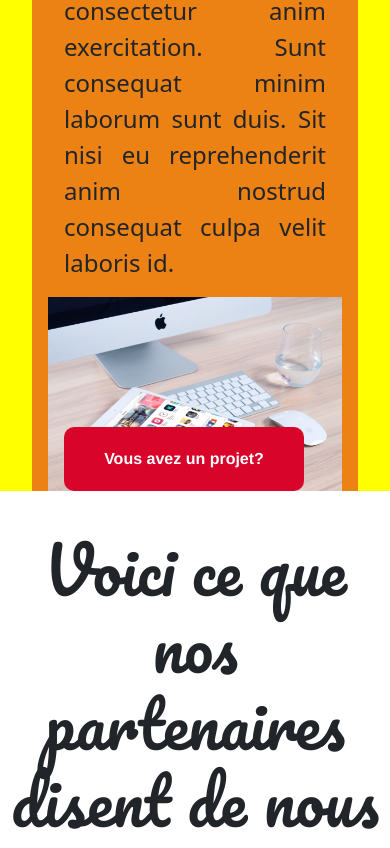
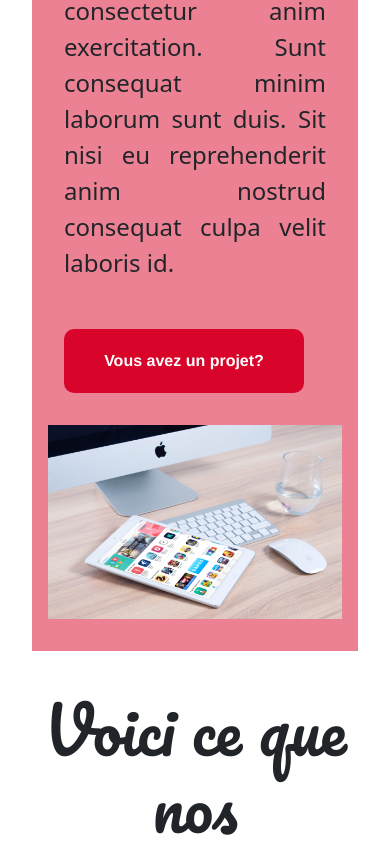
Before and after one commit to Alphonse-K/vinmartech, a React (Create React App) app: page / in a window 390 px wide. Shown: the part 5968-6816 px from the top of the page. Built offline with nearby package versions, Linux system fonts and the light colour scheme; a web font is replaced by a local one.

Commit message:
about section design is over

```diff
--- a/src/App.css
+++ b/src/App.css
@@ -686,7 +686,6 @@ ul li .link:hover::before {
   margin-bottom: 40px;
   padding-left: 2rem;
   padding-right: 2rem;
-  background-color: yellow;
 }
 
 .about .about-header h1 {
@@ -695,7 +694,6 @@ ul li .link:hover::before {
 }
 
 .about .about-body {
-  position: relative;
   display: flex;
   justify-content: center;
   align-items: center;
@@ -715,9 +713,7 @@ ul li .link:hover::before {
 .about .about-body button {
   width: 15rem;
   height: 4rem;
-  margin-top: 4rem;
-  position: absolute;
-  bottom: 0;
+  margin-top: 2rem;
   border-style: none;
   background-color: rgb(217, 4, 41);
   color: white;
@@ -914,7 +910,12 @@ ul li .link:hover::before {
   }
 
   .about .about-body img {
-    width: 90%
+    width: 90%;
+    margin-bottom: 2rem;
+  }
+
+  .about .about-body button {
+    margin-bottom: 2rem;
   }
 }
 
```
